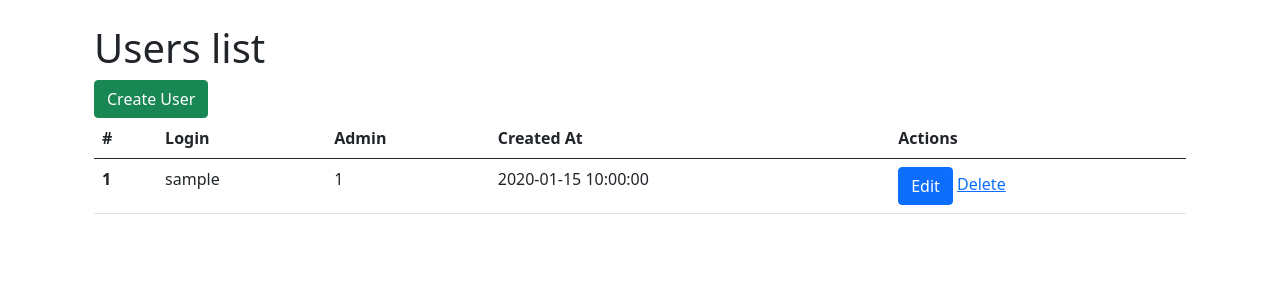
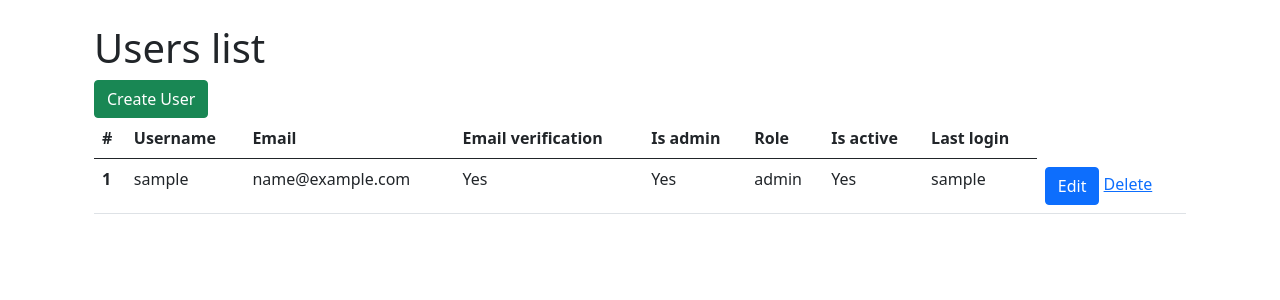
Before and after one commit to minimoneym0/mini-crm, a PHP site: page /?page=users in a window 1280 px wide. Shown: the part 56-356 px from the top of the page. Run offline with PHP 8.4, Linux system fonts and the light colour scheme; tables that the repository leaves empty or names only in its code hold one stand-in row (values such as "Sample post").

Commit message:
from the constructor we create 2 tables with roles and users. We add additional fields to the form for adding, editing and displaying a user.

```diff
--- a/app/controllers/users/UsersController.php
+++ b/app/controllers/users/UsersController.php
@@ -14,7 +14,7 @@ class UsersController{
     }
 
     public function store(){
-        if(isset($_POST['login']) && isset($_POST['password']) && isset($_POST['confirm_password']) && isset($_POST['is_admin'])){
+        if(isset($_POST['username']) && isset($_POST['email']) && isset($_POST['password']) && isset($_POST['confirm_password'])){
             $password = $_POST['password'];
             $confirm_password = $_POST['confirm_password'];
             // если пароли не сопадают
@@ -24,7 +24,13 @@ class UsersController{
             }
             // если ошибок нет, вызываем модель User
             $userModel = new User();
-            $userModel->create($_POST); // передаем в ф-ю глоб массив с данными из формы
+            $data = [
+                'username' => $_POST['username'],
+                'email' => $_POST['email'],
+                'password' => password_hash($password, PASSWORD_DEFAULT),
+                'role' => 1, // роль по умолчанию
+            ];
+            $userModel->create($data); // передаем в ф-ю глоб массив с данными из формы
         }
         header("Location: ?page=users");
     }
--- a/app/models/User.php
+++ b/app/models/User.php
@@ -8,33 +8,47 @@ class User{
     {
         $this->db = Database::getInstance()->getConnection();
         try{
-            $result = $this->db->query("SELECT 1 FROM `users` LIMIT 1");
+            $result = $this->db->query("SELECT 1 FROM `roles` LIMIT 1");
         }catch(PDOException $e){
             $this->createDbTable();
         }
     }
 
     public function createDbTable(){
-        $query = 'CREATE TABLE IF NOT EXISTS `users`(
+        $roleTableQuery = "CREATE TABLE IF NOT EXISTS `roles`(
             `id` INT(11) NOT NULL AUTO_INCREMENT PRIMARY KEY,
-            `login` VARCHAR(255) NOT NULL,
+            `role_name` VARCHAR(255) NOT NULL,
+            `role_description` TEXT
+        )";
+
+        $userTableQuery = "CREATE TABLE IF NOT EXISTS `users`(
+            `id` INT(11) NOT NULL AUTO_INCREMENT,
+            `username` VARCHAR(255) NOT NULL,
+            `email` VARCHAR(255) NOT NULL,
+            `email_verification` TINYINT(1) NOT NULL DEFAULT 0,
             `password` VARCHAR(255) NOT NULL,
             `is_admin` TINYINT(1) NOT NULL DEFAULT 0,
-            `created_at` TIMESTAMP DEFAULT CURRENT_TIMESTAMP
-        )';
+            `role` INT(11) NOT NULL DEFAULT 0,
+            `is_active` TINYINT(1) NOT NULL DEFAULT 1,
+            `last_login` TIMESTAMP NULL,
+            `created_at` TIMESTAMP DEFAULT CURRENT_TIMESTAMP,
+            PRIMARY KEY (`id`)#,
+#            FOREIGN KEY (`role`) REFERENCES `roles` (`id`)
+            )";
 
-        try{
-            $this->db->exec($query);
-            return true;
-        }catch(PDOException $e){
-            return false;
-        }
+            try{
+                $this->db->exec($roleTableQuery);
+                $this->db->exec($userTableQuery);
+                return true;
+            }catch(PDOException $e){
+                return false;
+            }
     }
 
     public function readAll(){
         try{
             $stmt = $this->db->query("SELECT * FROM `users`");
-
+            $users = [];
             while($row=$stmt->fetch(PDO::FETCH_ASSOC)){
                 $users[] = $row;
             }
@@ -46,16 +60,17 @@ class User{
 
     public function create($data){
         // забираем данные из формы, передаем в подготовленный запрос
-        $login = $data['login'];
-        $password = password_hash($data['password'], PASSWORD_DEFAULT); // получаем пароль и хешируем
-        $admin = ($data['is_admin']) ? 1 : 0;
+        $username = $data['username'];
+        $email = $data['email'];
+        $password = $data['password'];
+        $role = $data['role'];
         $created_at = date('Y-m-d H:i:s');
         // подготавливаем запрос
-        $query = "INSERT INTO users (login, password, is_admin, created_at) VALUE (?,?,?,?)";
+        $query = "INSERT INTO `users` (username, email, password, role, created_at) VALUE (?,?,?,?,?)";
 
         try{
             $stmt = $this->db->prepare($query);
-            $stmt->execute([$login, $password, $admin, $created_at]);
+            $stmt->execute([$username, $email, $password, $role, $created_at]);
             return true;
         }catch(PDOException $e){
             return false;
@@ -87,14 +102,16 @@ class User{
 
     public function update($id, $data){
         // забираем данные из формы, передаем в подготовленный запрос
-        $login = $data['login'];
-        $admin = ($data['is_admin']) ? 1 : 0;
+        $username = $data['username'];
+        $admin = !empty($data['admin']) && $data['admin'] !== 0 ? 1 : 0;
+        $email = $data['email'];
+        $role = $data['role'];
         // подготавливаем запрос
-        $query = "UPDATE users SET login = ?, is_admin = ? WHERE id = ?";
+        $query = "UPDATE users SET username = ?, is_admin = ?, email = ?, role = ? WHERE id = ?";
 
         try{
             $stmt = $this->db->prepare($query);
-            $stmt->execute([$login,$admin,$id]);
+            $stmt->execute([$username, $admin, $email, $role, $id]);
         }catch(PDOException $e){
             return false;
         }
--- a/app/views/users/index.php
+++ b/app/views/users/index.php
@@ -9,19 +9,26 @@ ob_start();?>
     <thead>
         <tr>
             <th scope="col">#</th>
-            <th scope="col">Login</th>
-            <th scope="col">Admin</th>
-            <th scope="col">Created At</th>
-            <th scope="col">Actions</th>
+            <th scope="col">Username</th>
+            <th scope="col">Email</th>
+            <th scope="col">Email verification</th>
+            <th scope="col">Is admin</th>
+            <th scope="col">Role</th>
+            <th scope="col">Is active</th>
+            <th scope="col">Last login</th>
         </tr>
     </thead>
     <tbody>
         <?php foreach($users as $user):?>
             <tr>
                 <th scope="row"><?= $user['id'];?></th>
-                <td><?= $user['login'];?></td>
-                <td><?= $user['is_admin'];?></td>
-                <td><?= $user['created_at'];?></td>
+                <td><?= $user['username'];?></td>
+                <td><?= $user['email'];?></td>
+                <td><?= $user['email_verification'] ? 'Yes' : 'No';?></td>
+                <td><?= $user['is_admin'] ? 'Yes' : 'No';?></td>
+                <td><?= $user['role'];?></td>
+                <td><?= $user['is_active'] ? 'Yes' : 'No';?></td>
+                <td><?= $user['last_login'];?></td>
                 <td>
                     <a href="?page=users&action=edit&id=<?php echo $user['id']; ?>" class="btn btn-primary">Edit</a>
                     <a href="?page=users&action=delete&id=<?php echo $user['id']; ?>">Delete</a>
```
Also changed, not shown: app/views/users/create.php (+6 -9 lines), app/views/users/edit.php (+16 -10 lines).
